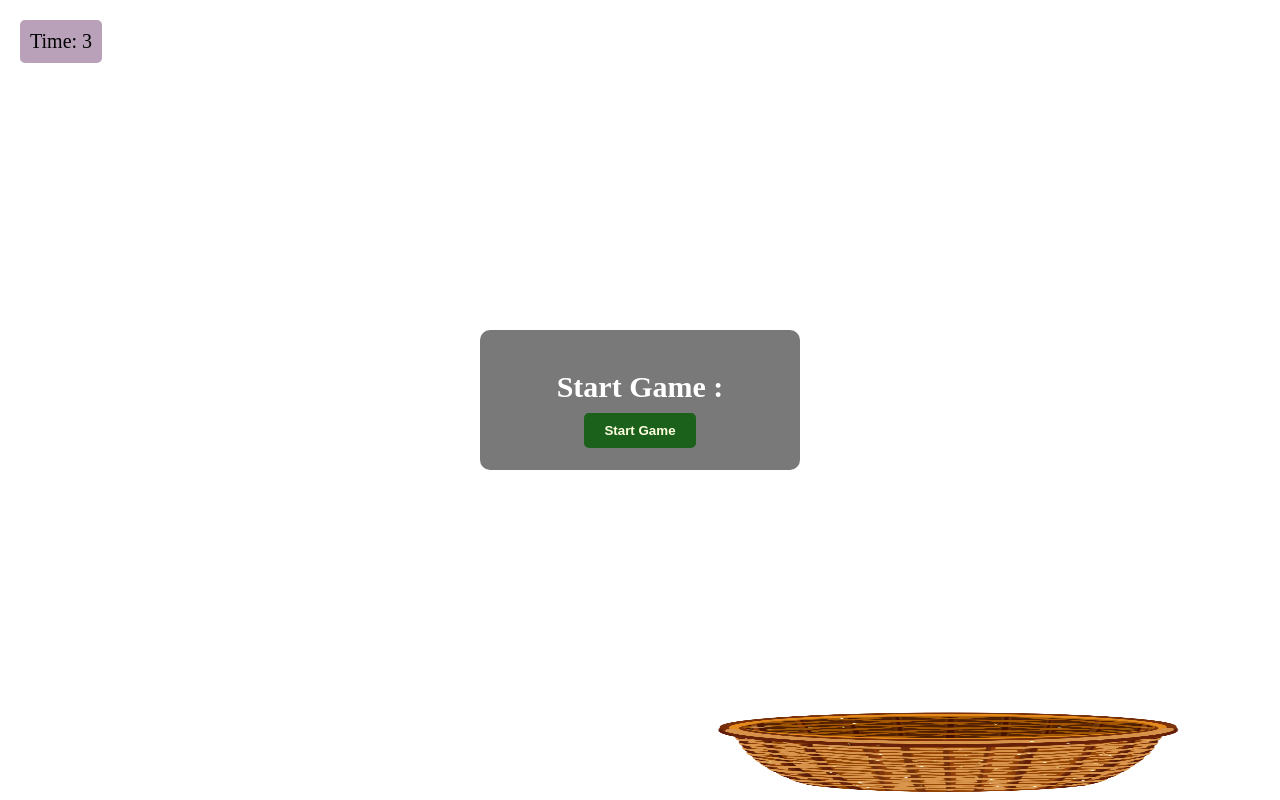
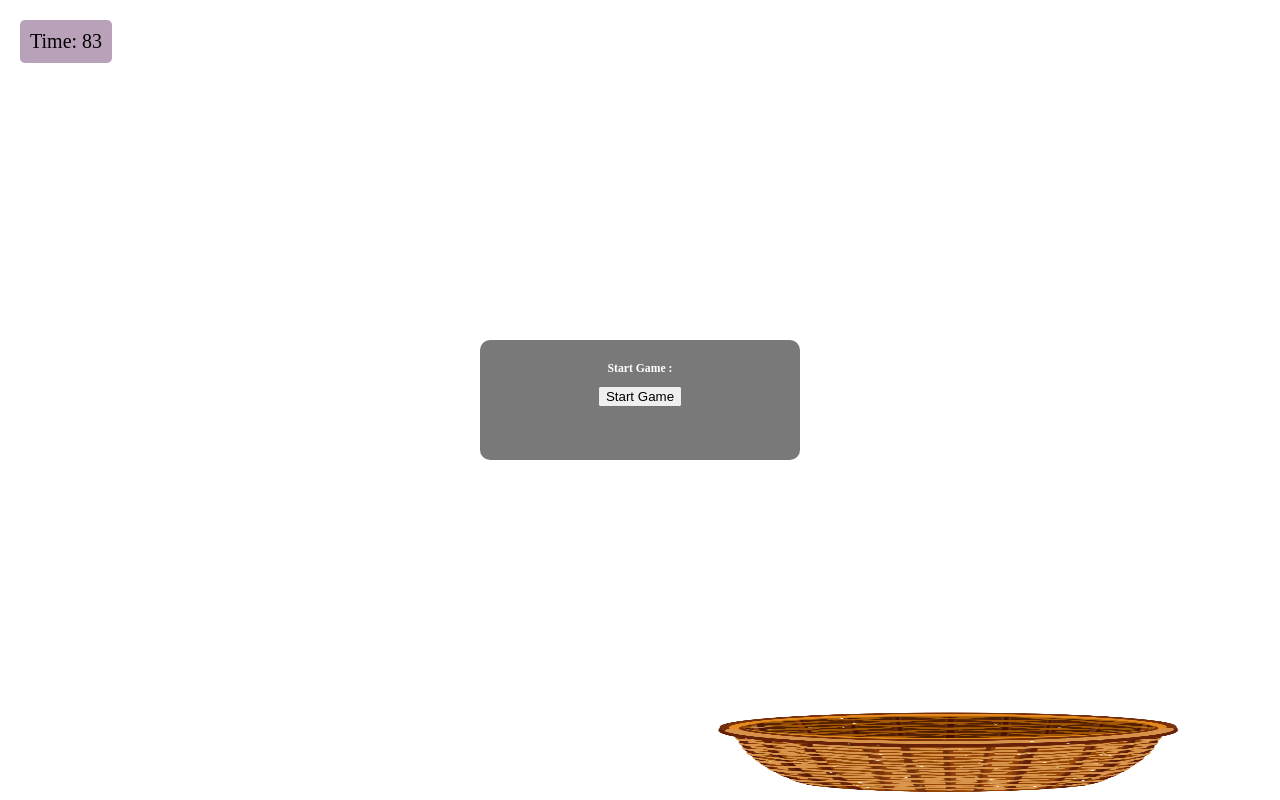
Before and after one commit to optimisticjuice/learn-fruit-catcher, a React (Vite) app: page / in a window 1280 px wide. Built offline with nearby package versions, Linux system fonts and the light colour scheme.

Commit message:
Revert "Did the restart Timer and the Restart Modal works now"
This reverts commit 0ca950d2db0e0a8a25af80321d252aa4334cc5ce.

```diff
--- a/src/App.jsx
+++ b/src/App.jsx
@@ -2,15 +2,9 @@ import './App.scss'
 import StartGame, {gameTime} from "./StartGame.jsx";
 import GameTimer from "./GameTimer.jsx";
 import Basket from "./Basket.jsx";
-import RestartGame from './RestartGame.jsx';
-import { useState } from 'react';
-
 function App() {
-    // state for the score
-    const [score, setScore] = useState(0);
-
   // destructure the time, gameStarted and startTimer from the GameTimer
-    const {time,gameStarted,startTimer,gameOver, resetGame} = GameTimer(gameTime);
+    const {time,gameStarted,startTimer} = GameTimer(gameTime);
     // return the App component
   return (
     // return the App component
@@ -19,8 +13,6 @@ function App() {
         <span className="time">Time: {time}</span>
         {/* display the StartGame component if the game is not started */}
         {!gameStarted && <StartGame startTimer={startTimer} />}
-        {/* display the GameOver component if the game is over */}
-        {gameOver && <RestartGame setScore={setScore} startTimer={startTimer} score={score} resetGame={resetGame}/>}
         {/* display the Basket component */}
         <Basket x={700} width={500} height={100}/>
         {/* Hardcoded the x , width and height for now (proof of concept works) */}
--- a/src/GameTimer.jsx
+++ b/src/GameTimer.jsx
@@ -5,37 +5,26 @@ export default function GameTimer(initialTime) {
     const [time, setTimer] = useState(initialTime);
     // gameStarted is used to control the timer
     const [gameStarted, setGameStarted] = useState(false);
-    // game over state
-    const [gameOver, setGameOver] = useState(false);
+
     useEffect(() => {
-        // if the game is not started, do nothing and if the game is over, do nothing
-        if (!gameStarted || gameOver) return;
+        // if the game is not started, do nothing
+        if (!gameStarted) return;
         // if the time is 0, do nothing
-        if (time === 0){
-            setGameOver(true);
-            return;
-        }
+        if (time === 0) return;
         // create the timerId and update the time every second
         const timerId = setInterval(() => {
             setTimer(time => time - 1);
         }, 1000);
         // clean up the timer when the component is unmounted
         return () => clearInterval(timerId);
-    }, [time, gameStarted,gameOver]);
+    }, [time, gameStarted]);
     // start the timer
     const startTimer = () => {
         setGameStarted(true);
     }
-    // reset the game
-    const resetGame = () => {
-        setGameOver(false);
-        setTimer(initialTime);
-    }
     return {
       startTimer,
       time,
-      gameStarted,
-      gameOver,
-      resetGame
+      gameStarted
     }
 }
--- a/src/RestartGame.jsx
+++ /dev/null
@@ -1,25 +0,0 @@
-import "./RestartGame.scss";
-
-export default function RestartGame({setScore,startTimer,score,resetGame}) {
-    // restart the game
-    const RestartGame = () => {
-        // reset the score
-        setScore(0);
-        // StartTimer
-        startTimer();
-        // reset the game
-        resetGame();
-    }
-    return (
-        <div className="restart-modal">
-            <span className="game-over">Game Over</span>
-            <span className="score">Score: {score}</span>
-            <h3>Restart Game</h3>
-            {/* button to restart the game */}
-        <button className="restart-button"
-         onClick={() => {
-            RestartGame(); // This will restart the game by flipping the gameStarted state to true creating a casscade of events
-        }}>Restart Game</button>
-        </div>
-    )
-}
--- a/src/RestartGame.scss
+++ /dev/null
@@ -1,38 +0,0 @@
-.restart-modal{
-    position: absolute;
-      inset: 0;
-      top: 100vh / 2;
-      left: 100vw / 2;
-      width: 100vw;
-      height: 100vh;
-      background-color: rgba(0,0,0,0.8);
-      color: white;
-      text-align: center;
-      padding: 1rem;
-      border-radius: 1rem;
-      display: flex;
-      flex-direction: column;
-      justify-content: center;
-      align-items: center;
-      z-index: 1000;
-      font-size: 1.8rem;
-    }
-.restart-button{
-    margin-top: 1rem;
-    padding: 1rem 2rem;
-    border-radius: 0.5rem;
-    border: none;
-    cursor: pointer;
-    background-color: darkgreen;
-    color: lightyellow;
-    font-weight: bolder;
-}
-.game-over{
-    font-size: 2rem;
-    font-weight: bold;
-}
-.score{
-    font-size: 2rem;
-    font-weight: bold;
-    margin-top: 1rem;
-}
--- a/src/StartGame.jsx
+++ b/src/StartGame.jsx
@@ -1,13 +1,13 @@
 import './StartGame.scss';
-export const gameTime = 3;
+export const gameTime = 83;
 // export the StartGame component
 export default function StartGame({startTimer}) {
     return (
         // return the StartGame component
         <div className="start-game">
-            <h3 className="start-game-text">Start Game :</h3>
+            <h3>Start Game :</h3>
             {/* button to start the game */}
-        <button className='start-button' onClick={() => {
+        <button onClick={() => {
             startTimer(); // This will start the timer by flipping the gameStarted state to true creating a casscade of events
         }}>Start Game</button>
         </div>
--- a/src/StartGame.scss
+++ b/src/StartGame.scss
@@ -5,25 +5,10 @@
     left: 50%;
     transform: translate(-50%, -50%);
     width: 30rem;
-    height: 12rem;
+    height: 10rem;
     background-color: rgba(0, 0, 0, 0.527);
     color: white;
     text-align: center;
     padding: 1rem;
     border-radius: 1rem;
-    font-size: 2rem;
 }
-.start-game-text{
-    margin-bottom: 0.4rem;
-    font-size: 3rem;
-}
-.start-button{
-    margin-top: 0.5rem;
-    padding: 1rem 2rem;
-    border-radius: 0.5rem;
-    border: none;
-    cursor: pointer;
-    background-color: rgba(0, 90, 0, 0.774);
-    color: lightyellow;
-    font-weight: bolder;
-}
```
